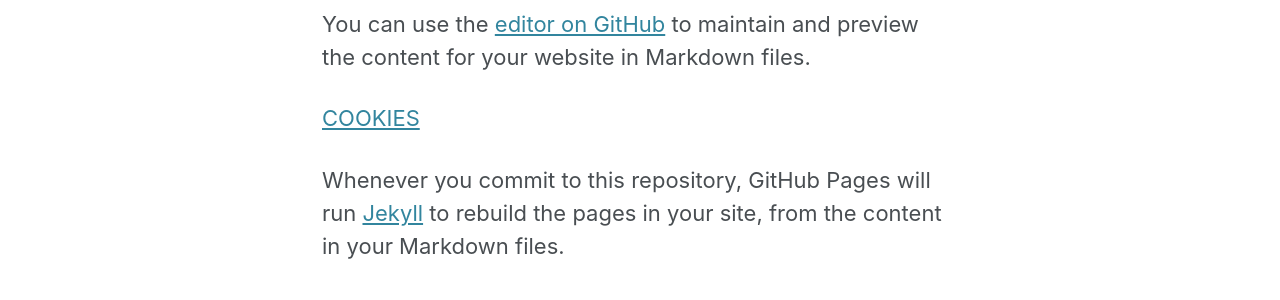
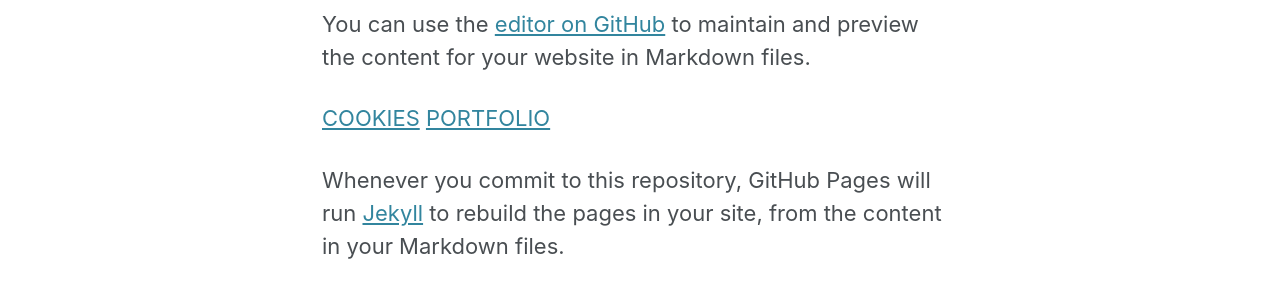
Before and after one commit to wesleycombs/website, a Jekyll site: the page built from index.md, in a window 1280 px wide. Shown: the part 282-582 px from the top of the page. Built offline with Jekyll 4.4.1, drawn with Linux system fonts in a browser that asks for light colours; cached includes are drawn as plain includes; nearby versions of some CDN libraries; our own code applies the rules of GitHub Pages for plain Markdown files; the list of posts is cut into pages by our own code.

Commit message:
Added portfolio example.

```diff
--- a/index.md
+++ b/index.md
@@ -3,6 +3,7 @@
 You can use the [editor on GitHub](https://github.com/wesleycombs/website/edit/master/index.md) to maintain and preview the content for your website in Markdown files.
 
 [COOKIES](docs/_recipes/peanut-butter-cookies.md)
+[PORTFOLIO](docs/_portfolio/baz-boom-identity.md)
 
 Whenever you commit to this repository, GitHub Pages will run [Jekyll](https://jekyllrb.com/) to rebuild the pages in your site, from the content in your Markdown files.
 
```
